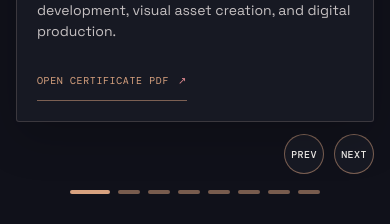
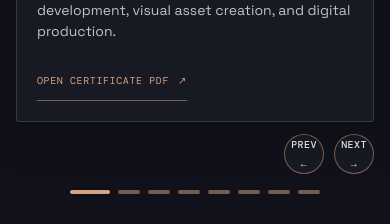
Before and after one commit to johnmichael223344-rgb/portfolio-site, a Preact app: page / in a window 390 px wide. Shown: the part 2060-2284 px from the top of the page. Built offline with nearby package versions, Linux system fonts and the light colour scheme.

Commit message:
Use desktop text and mobile arrow carousel controls

```diff
--- a/src/sections/CertificatesSection.tsx
+++ b/src/sections/CertificatesSection.tsx
@@ -143,10 +143,12 @@ export default function CertificatesSection() {
         </div>
         <div className="certificate-carousel-controls" aria-label="Certificate carousel controls">
           <button type="button" onClick={() => moveCertificate(-1)} aria-label="Previous certificate">
-            PREV
+            <span className="certificate-control-label">PREV</span>
+            <span className="certificate-control-arrow" aria-hidden="true">←</span>
           </button>
           <button type="button" onClick={() => moveCertificate(1)} aria-label="Next certificate">
-            NEXT
+            <span className="certificate-control-label">NEXT</span>
+            <span className="certificate-control-arrow" aria-hidden="true">→</span>
           </button>
         </div>
       </div>
```
